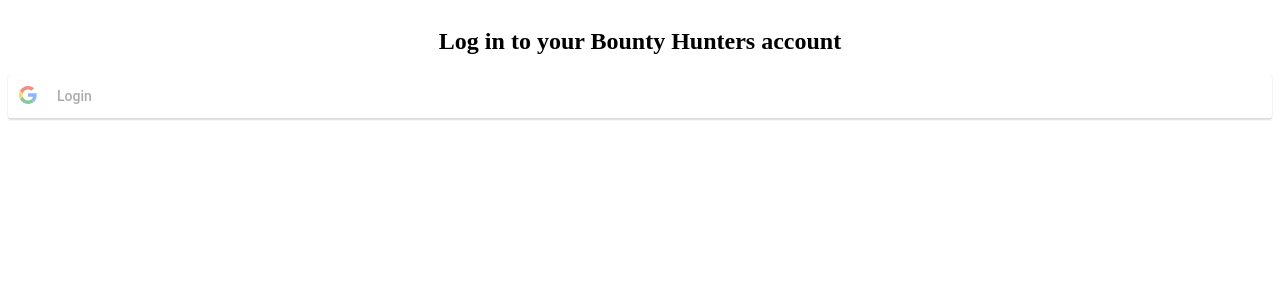
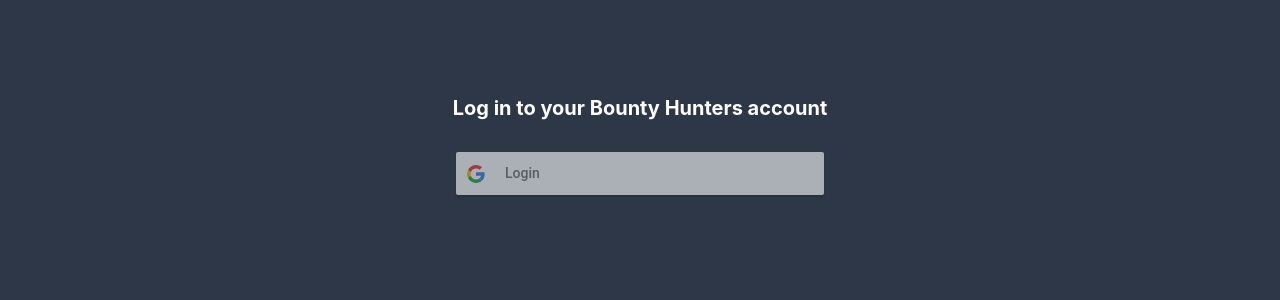
Before and after one commit to UrosDelic/bounty-hunters-fe, a React (Create React App) app: page / in a window 1280 px wide. Shown: the top 300 px of the page. Built offline with nearby package versions, Linux system fonts and the light colour scheme; no server answers.

Commit message:
app code reorder

```diff
--- a/src/App.tsx
+++ b/src/App.tsx
@@ -32,16 +32,11 @@ function App() {
     LoginStore.checkUserFromStorage();
   });
 
-  if (!isAuth) {
-    return <Login></Login>;
-  }
-
   return (
     <ChakraProvider theme={theme}>
       <BrowserRouter>
+        {isAuth ? (
           <Routes>
-          <Route path="/login" element={<Login></Login>} />
-
             <Route element={<Layout />}>
               <Route
                 element={
@@ -89,6 +84,9 @@ function App() {
 
             <Route path="*" element={<NotFound />} />
           </Routes>
+        ) : (
+          <Login />
+        )}
       </BrowserRouter>
     </ChakraProvider>
   );
```
Lines whose indentation alone changed are shown as unchanged.
